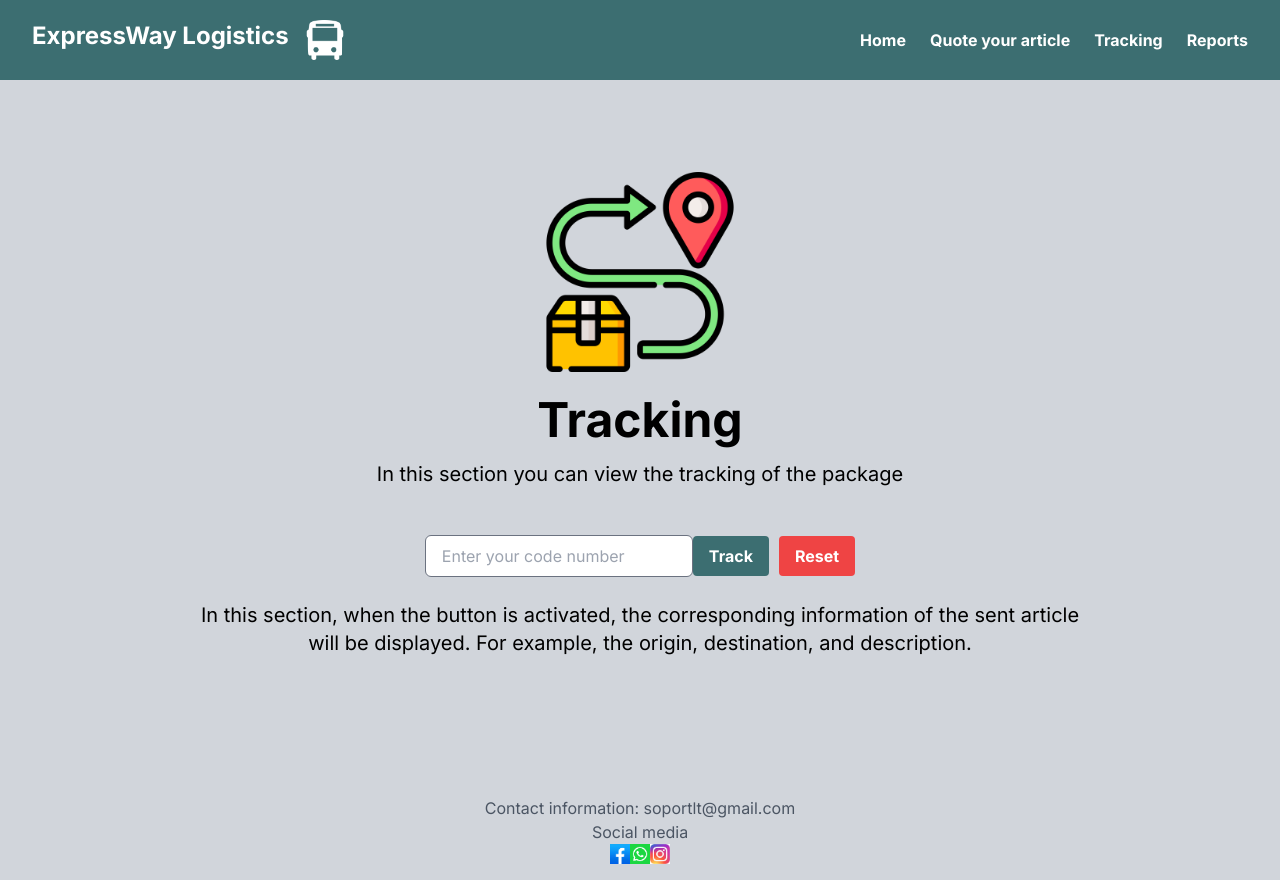
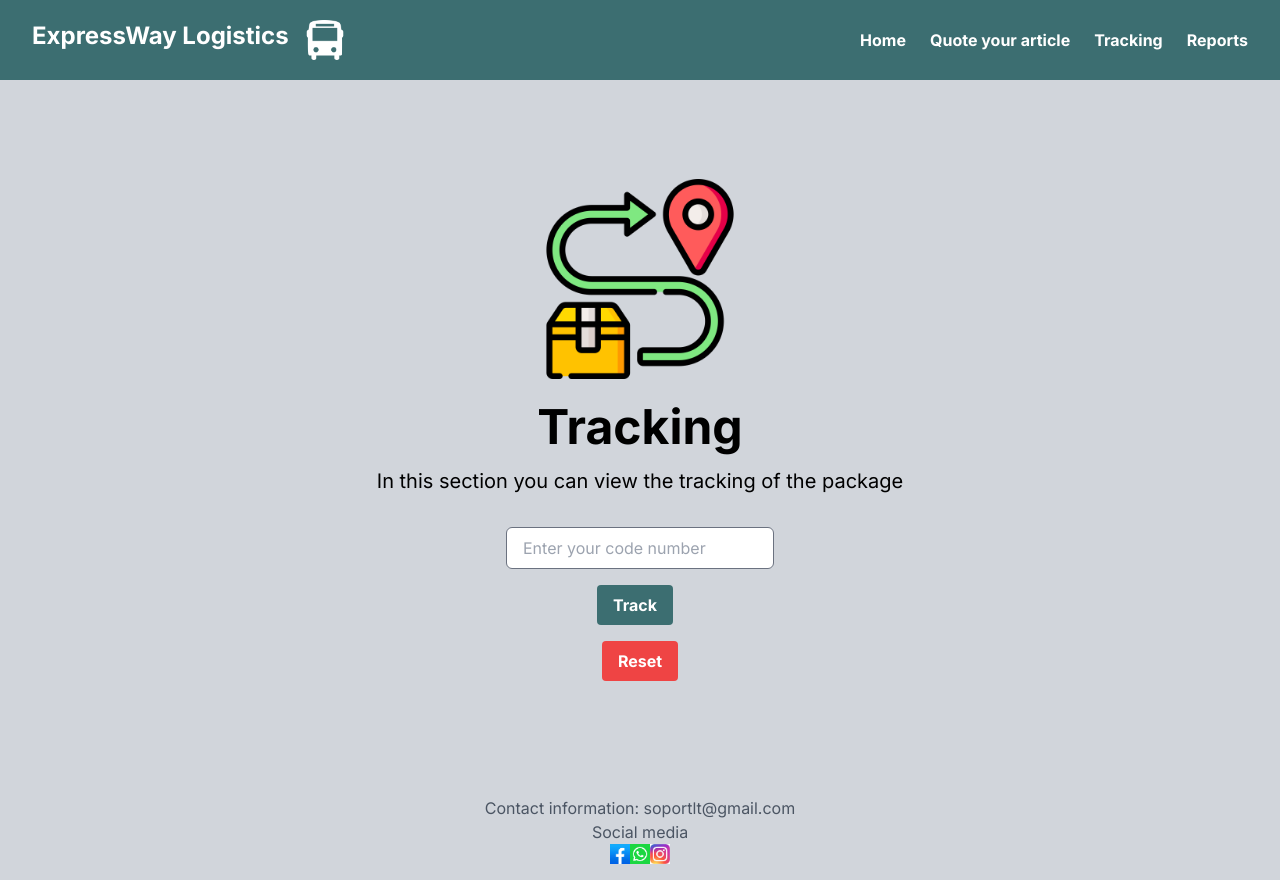
Before and after one commit to Kevstar9-1/Proyecto, a Next.js app: page /tracking in a window 1280 px wide. Built offline with nearby package versions, Linux system fonts and the light colour scheme.

Commit message:
Status
Estado del articulo

```diff
--- a/src/app/calculator/page.tsx
+++ b/src/app/calculator/page.tsx
@@ -28,6 +28,7 @@ interface QuoteData {
   email2: string;
   address2: string;
   code: string;
+  status: string;
 }
 const firebaseConfig = {
   apiKey: "AIzaSyAkoINKylXn-T0Q7Pjjk1Vsuo5W3tDVFfE2",
@@ -63,7 +64,8 @@ const Home: React.FC = () => {
     phone2: '',
     email2: '',
     address2: '',
-    code: ''
+    code: '',
+    status: ''
   });
 
   const handleCalculate = () => {
@@ -92,6 +94,7 @@ const Home: React.FC = () => {
     setQuoteData((prevData) => ({
       ...prevData,
       totalPrice: totalPrice.toFixed(),
+      status: ''
     }));
     setShowTable(true);
   };
@@ -120,7 +123,8 @@ const Home: React.FC = () => {
       phone2: '',
       email2: '',
       address2: '',
-      code: ''
+      code: '',
+      status: ''
     });
     setShowTable(false);
   };
@@ -146,6 +150,7 @@ const Home: React.FC = () => {
     setQuoteData((prevData) => ({
       ...prevData,
       code: trackingCode,
+      status: 'Sent'
     }));
   };
 
--- a/src/app/globals.css
+++ b/src/app/globals.css
@@ -17,35 +17,35 @@ body {
 }
 
 .tracking-info {
+  display: grid;
+  grid-template-columns: 1fr 1fr;
+  gap: 20px;
+  align-items: center;
+  justify-items: center;
+  margin-top: 20px;
+}
+
+.column {
   display: flex;
   flex-direction: column;
   align-items: center;
-  justify-content: center;
-  margin-top: 20px;
 }
 
-.tracking-info {
-  display: flex;
-  align-items: center;
-  justify-content: center;
-  margin-top: 20px;
-}
-
-.tracking-column {
-  display: flex;
-  flex-direction: column;
-  align-items: flex-end;
-  margin-right: 20px;
-}
-
-.tracking-label {
+.label {
   font-weight: bold;
   margin-bottom: 10px;
 }
 
-.tracking-value {
+.value {
   background-color: white;
   padding: 5px 10px;
   border-radius: 5px;
   margin-bottom: 10px;
 }
+
+.error-message {
+  background-color: white;
+  padding: 10px;
+  border-radius: 5px;
+  margin-top: 10px;
+}
--- a/src/app/tracking/page.tsx
+++ b/src/app/tracking/page.tsx
@@ -71,40 +71,26 @@ const Home: React.FC = () => {
           value={trackingCode}
           onChange={(e) => setTrackingCode(e.target.value)}
         />
+        <br />
         <button
           className="bg-custom-color hover:bg-custom-color-dark text-white font-bold py-2 px-4 rounded mt-4"
           style={{ backgroundColor: "#3c6e71", marginRight: '10px' }}
-          onClick={handleTrackButtonClick}
-        >
-          Track
+          onClick={handleTrackButtonClick}>Track
         </button>
+        <br />
         <button
           className="bg-red-500 hover:bg-red-600 text-white font-bold py-2 px-4 rounded mt-4"
-          onClick={handleResetClick}
-        >
-          Reset
+          onClick={handleResetClick}>Reset
         </button>
         <br />
-        <br />
-        <div>
-          <p className="text-xl mb-8">
-            In this section, when the button is activated, the corresponding information of the
-            sent article will be displayed. For example, the origin, destination, and description.
-          </p>
-        </div>
       </div>
       <div>
         {trackingData && (
           <div className="tracking-info">
-            <div className="tracking-column">
-              <p className="tracking-label">Origen:</p>
-              <p className="tracking-label">Destino:</p>
-              <p className="tracking-label">Descripción:</p>
-            </div>
-            <div className="tracking-column">
-              <p className="tracking-value">{trackingData.origin}</p>
-              <p className="tracking-value">{trackingData.destine}</p>
-              <p className="tracking-value">{trackingData.description}</p>
+            <div className="tracking-label">
+              <p className="tracking-label">Origen: {trackingData.origin}</p>
+              <p className="tracking-label">Destino: {trackingData.destine}</p>
+              <p className="tracking-label">DescripciÃ³n: {trackingData.description}</p>
             </div>
           </div>
         )}
```
